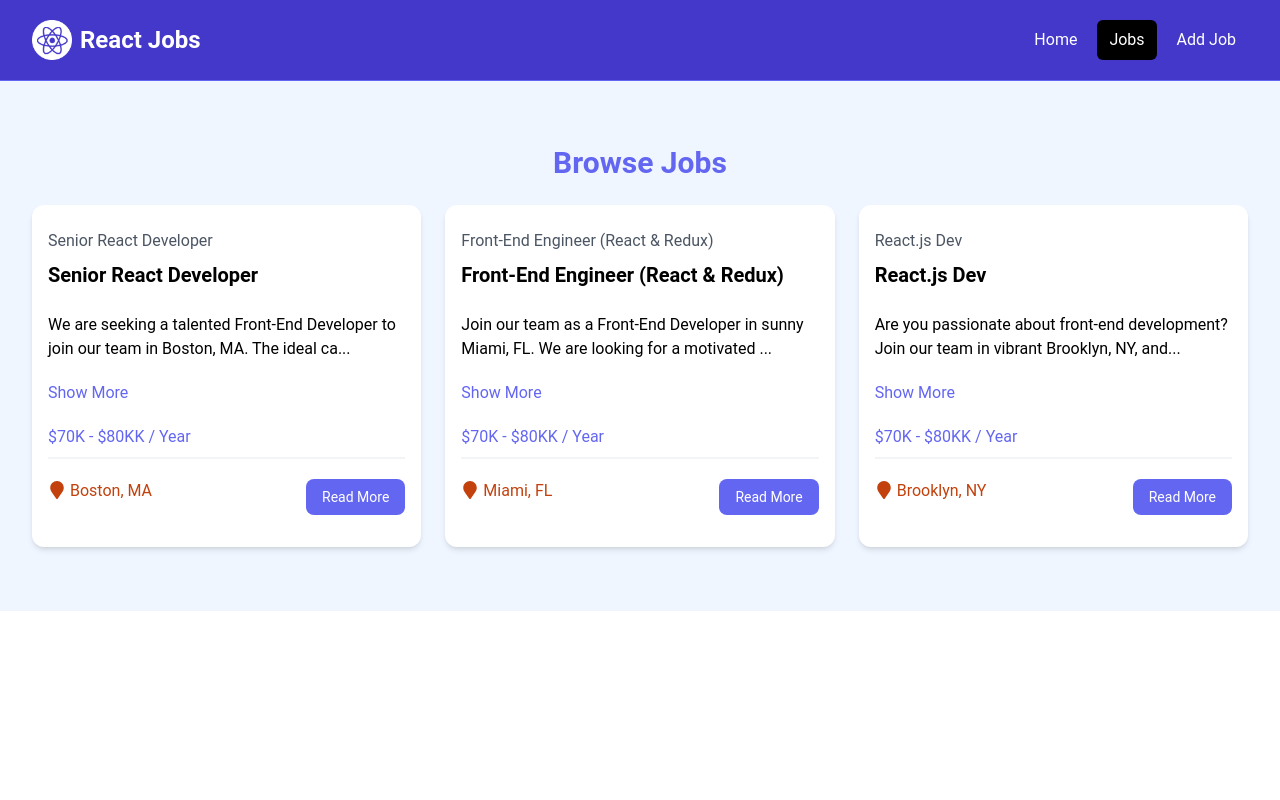
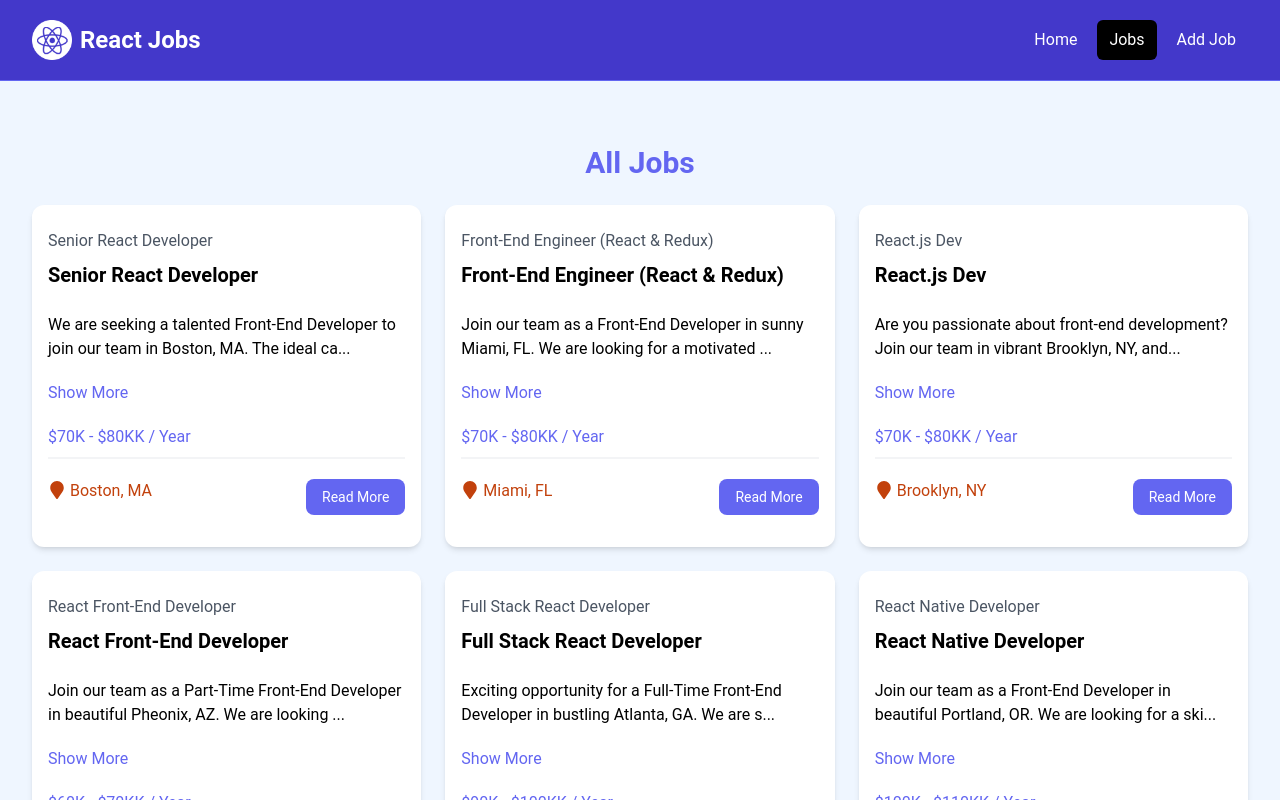
Before and after one commit to nunomh/react-crash-course-2024-traversymedia, a React (Vite) app: page /jobs in a window 1280 px wide. Shown: the top 800 px of the page. Built offline with nearby package versions, Linux system fonts and the light colour scheme; data requests are answered from the project's data file.

Commit message:
useEffect and data fetching; react-spinners for loading

```diff
--- a/src/components/JobListings.jsx
+++ b/src/components/JobListings.jsx
@@ -1,20 +1,49 @@
+/* eslint-disable react/prop-types */
 /* eslint-disable react/jsx-key */
 /* eslint-disable no-unused-vars */
+import { useState, useEffect } from 'react';
 import JobListing from './JobListing';
-import jobs from '../jobs.json';
+import Spinner from './Spinner';
+// import jobs from '../jobs.json';
 
-const JobListings = () => {
-    const recentJobs = jobs.slice(0, 3);
+const JobListings = ({ isHome = false }) => {
+    // const jobListings = isHome ? jobs.slice(0, 3) : jobs;
+
+    const [jobs, setJobs] = useState([]); // create state
+    const [loading, setLoading] = useState(true);
+
+    useEffect(() => {
+        const fetchJobs = async () => {
+            const apiUrl = isHome ? 'http://localhost:5000/jobs?_limit=3' : 'http://localhost:5000/jobs';
+            try {
+                const res = await fetch(apiUrl);
+                const jobs = await res.json();
+                setJobs(jobs);
+            } catch (error) {
+                console.log('Error fetching data', error);
+            } finally {
+                setLoading(false);
+            }
+        };
+        fetchJobs();
+    }, []);
 
     return (
         <section className="bg-blue-50 px-4 py-10">
             <div className="container-xl lg:container m-auto">
-                <h2 className="text-3xl font-bold text-indigo-500 mb-6 text-center">Browse Jobs</h2>
-                <div className="grid grid-cols-1 md:grid-cols-3 gap-6">
-                    {recentJobs.map(job => (
-                        <JobListing key={job.id} job={job} />
-                    ))}
-                </div>
+                <h2 className="text-3xl font-bold text-indigo-500 mb-6 text-center">
+                    {isHome ? 'Recent Jobs' : 'All Jobs'}
+                </h2>
+
+                {loading ? (
+                    <Spinner loading={loading} />
+                ) : (
+                    <div className="grid grid-cols-1 md:grid-cols-3 gap-6">
+                        {jobs.map(job => (
+                            <JobListing key={job.id} job={job} />
+                        ))}
+                    </div>
+                )}
             </div>
         </section>
     );
--- /dev/null
+++ b/src/components/Spinner.jsx
@@ -0,0 +1,13 @@
+/* eslint-disable react/prop-types */
+import ClipLoader from 'react-spinners/ClipLoader';
+
+const override = {
+    display: 'block',
+    margin: '100px auto',
+};
+
+const Spinner = ({ loading }) => {
+    return <ClipLoader color="#4338ca" loading={loading} cssOverride={override} size={150} />;
+};
+
+export default Spinner;
--- a/src/jobs.json
+++ b/src/jobs.json
@@ -1,4 +1,5 @@
-[
+{
+    "jobs": [
         {
             "id": "1",
             "title": "Senior React Developer",
@@ -84,3 +85,4 @@
             }
         }
     ]
+}
--- a/src/pages/HomePage.jsx
+++ b/src/pages/HomePage.jsx
@@ -10,7 +10,7 @@
 
             <HomeCards />
 
-            <JobListings />
+            <JobListings isHome={true} />
 
             <ViewAllJobs />
         </>
```
Also changed, not shown: package.json (+5 -2 lines), 2 other files (tests, documents, lock files or other folders). Lines whose indentation alone changed are shown as unchanged.
